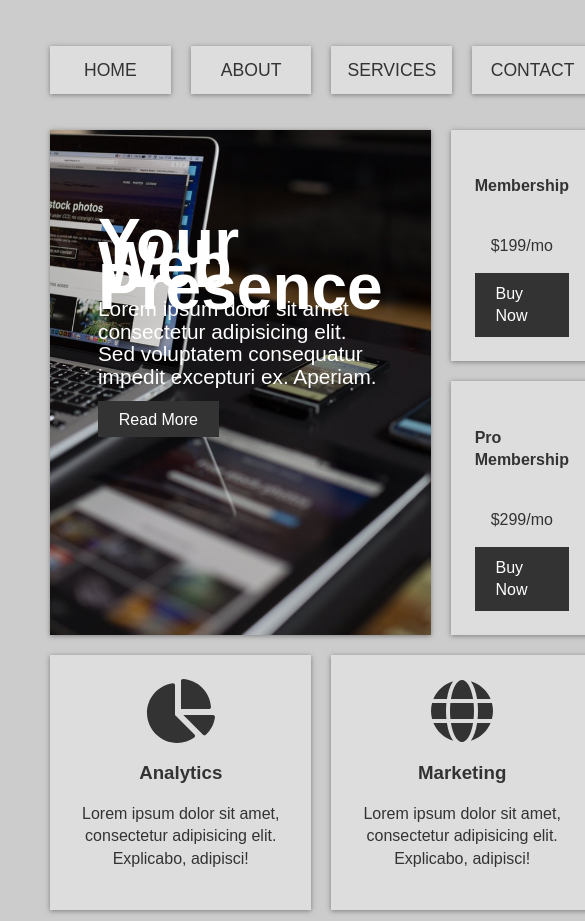
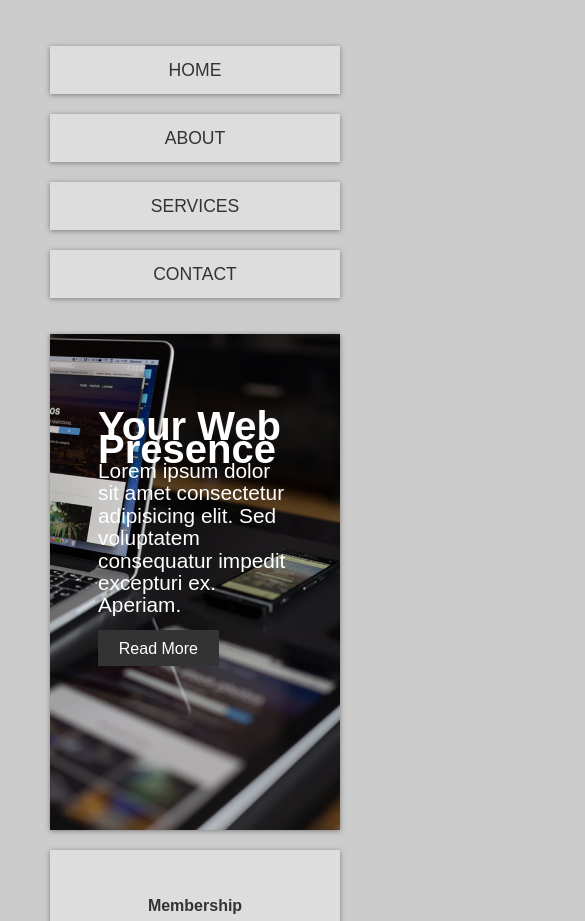
Before and after one commit to felix-mohrmann/Responsive-Grid-CSS-Website, a plain HTML site: page index.html in a window 390 px wide. Shown: the top 921 px of the page, 585 px wide, since content can reach past the window. Drawn offline with Linux system fonts and the light colour scheme.

Commit message:
added media queries

```diff
--- a/css/index-style.css
+++ b/css/index-style.css
@@ -164,4 +164,38 @@ footer {
     padding: 1rem;
 }
 
-/* @media Stuff for Responsive Layout missing!! */
+/* Media Queries*/
+@media(max-width: 700px){
+    .top-container{
+        grid-template-areas:
+        'showcase showcase'
+        'top-box-a top-box-b'
+    }
+
+    .showcase h1 {
+        font-size: 2.5rem;
+    }
+
+    .main-nav ul{
+        grid-template-columns: 1fr;
+    }
+
+    .info{
+        grid-template-columns: 1fr;
+    }
+
+    .info .btn {
+        display: block;
+        text-align: center;
+        margin: auto;
+    }
+}
+
+@media(max-width: 500px){
+    .top-container{
+        grid-template-areas:
+        'showcase'
+        'top-box-a'
+        'top-box-b'
+    }
+}
```
